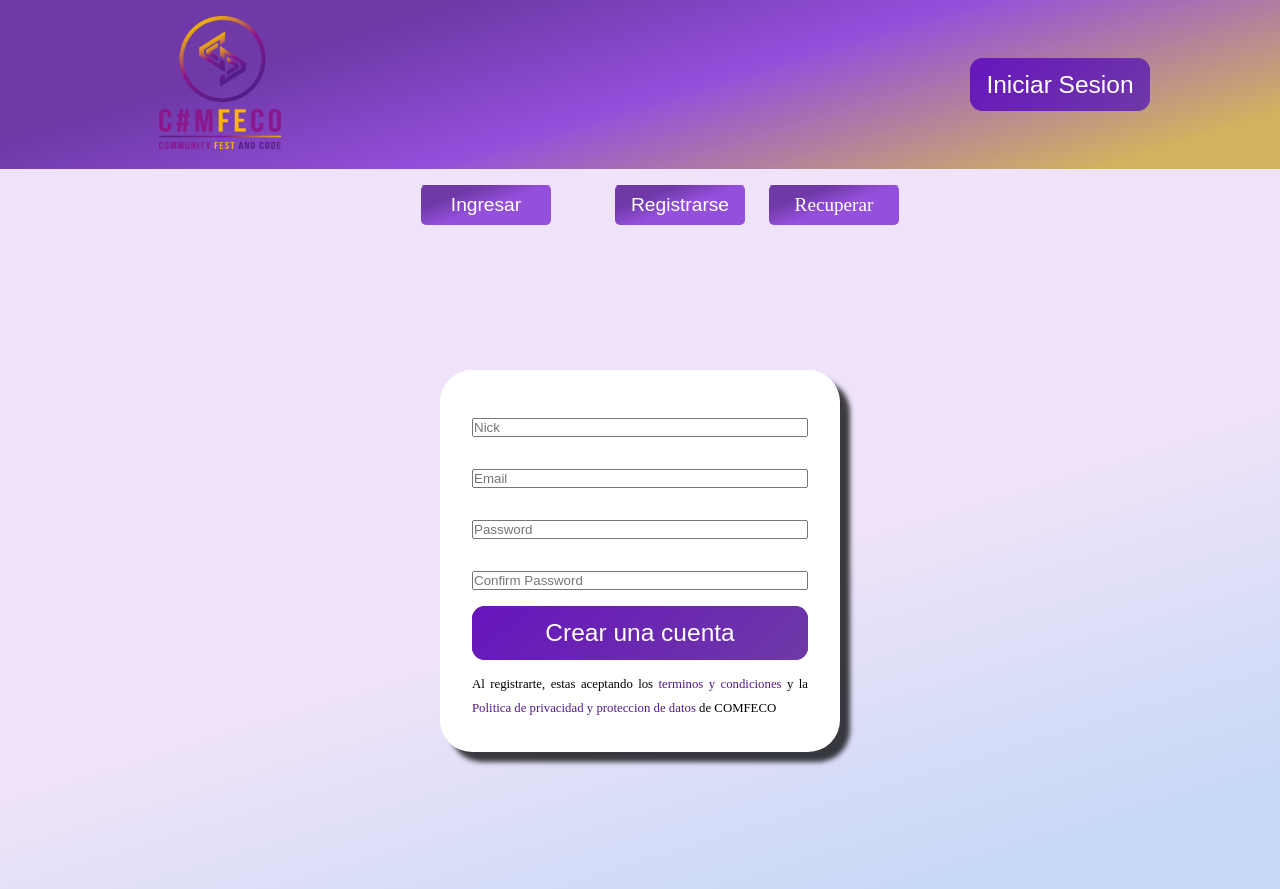
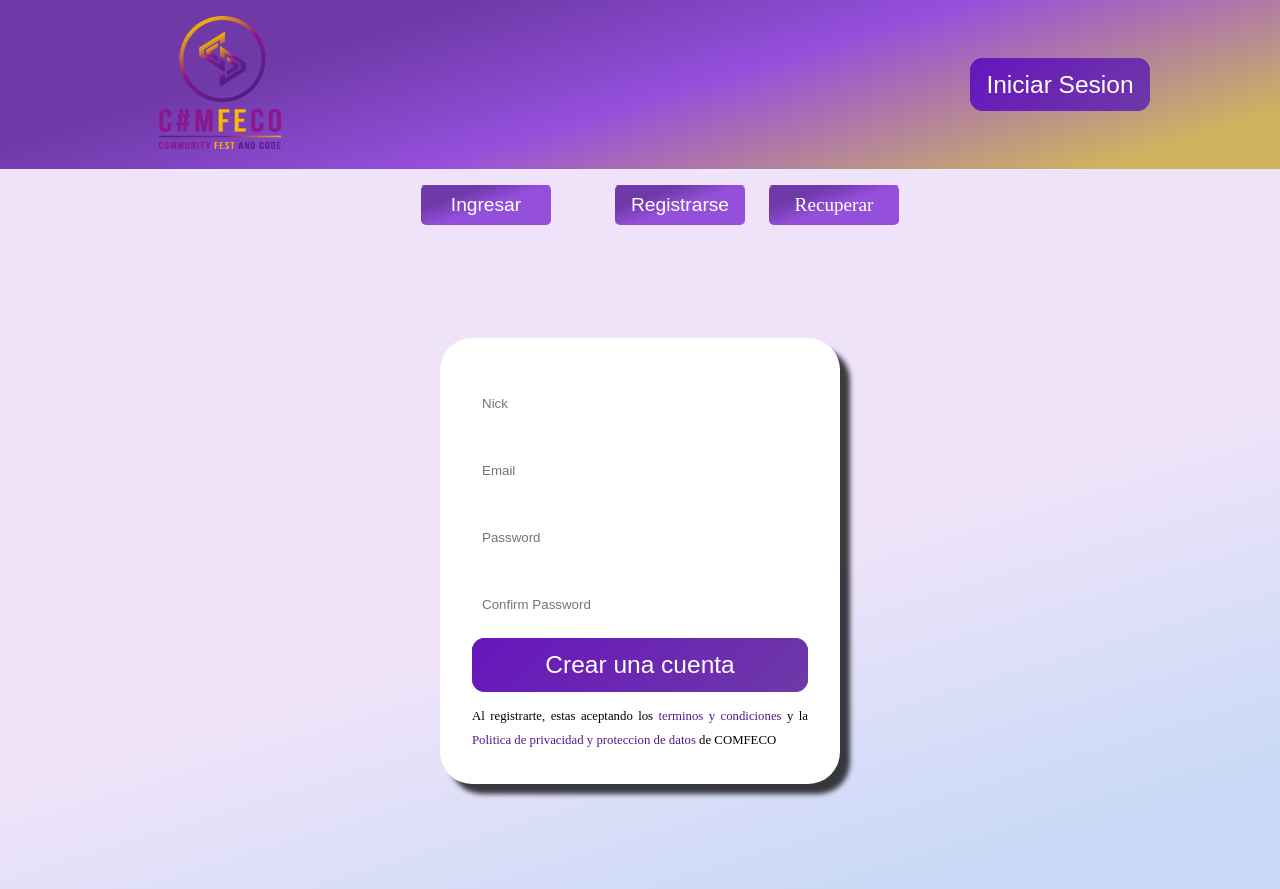
Before and after one commit to Comunidad-de-Programadores/team-react-2-comfeco, a React (Create React App) app: page /auth/login in a window 1280 px wide. Built offline with nearby package versions, Linux system fonts and the light colour scheme.

Commit message:
input registro

```diff
--- a/src/components/LoginUsuario/RegistrarUsuario.js
+++ b/src/components/LoginUsuario/RegistrarUsuario.js
@@ -1,6 +1,9 @@
 import React, { useState } from 'react';
+import { useForm } from 'react-hook-form';
 
 const RegistrarUsuario = () => {
+   const { register, handleSubmit, watch, errors } = useForm();
+
    const [nick, setNick] = useState('');
    const [email, setEmail] = useState('');
    const [password, setPassword] = useState('');
@@ -19,6 +22,7 @@ const RegistrarUsuario = () => {
                value={nick}
                name="nick"
                type="text"
+               className="input-container"
                autoComplete="off"
                placeholder="Nick"
                onChange={(e) => setNick(e.target.value)}
@@ -27,6 +31,7 @@ const RegistrarUsuario = () => {
                value={email}
                name="email"
                type="text"
+               className="input-container"
                autoComplete="off"
                placeholder="Email"
                onChange={(e) => setEmail(e.target.value)}
@@ -34,6 +39,7 @@ const RegistrarUsuario = () => {
             <input
                value={password}
                name="password"
+               className="input-container"
                type="password"
                placeholder="Password"
                onChange={(e) => setPassword(e.target.value)}
@@ -42,6 +48,7 @@ const RegistrarUsuario = () => {
                value={confirmPassword}
                name="confirmPassword"
                type="password"
+               className="input-container"
                placeholder="Confirm Password"
                onChange={(e) => setConfirmPassword(e.target.value)}
             />
```
Also changed, not shown: 1 other file (tests, documents, lock files or other folders).
